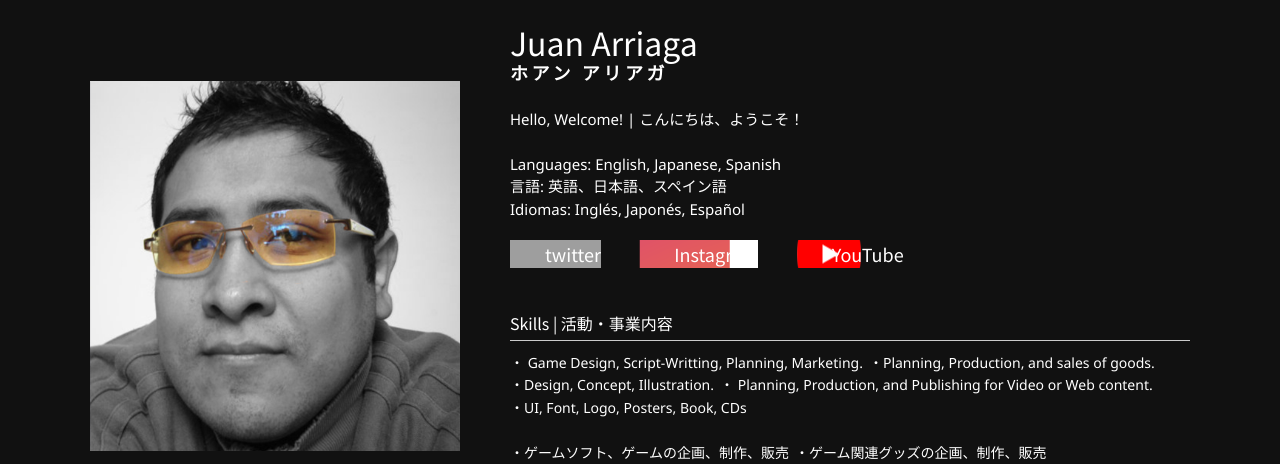
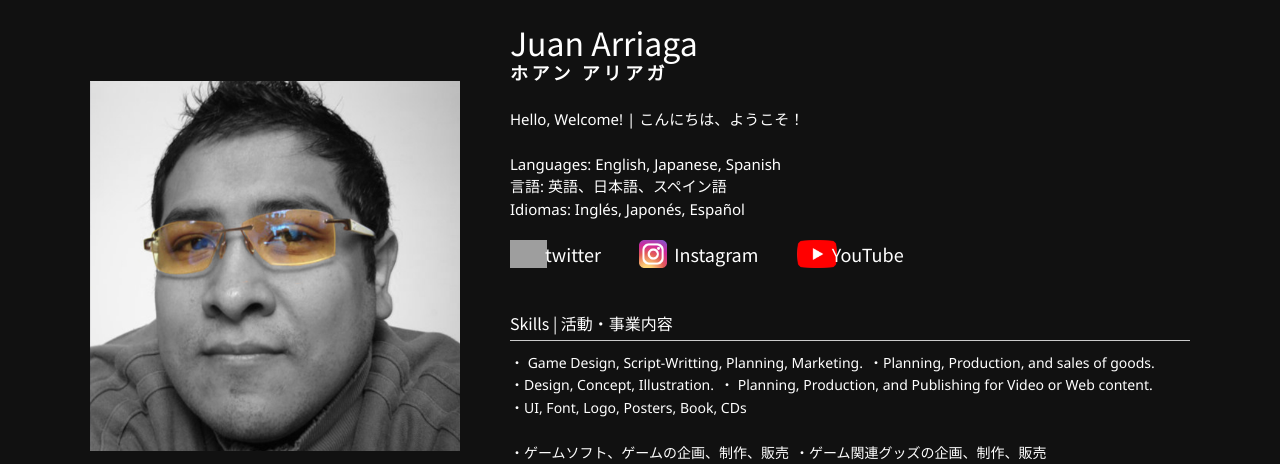
Before and after one commit to subgeta/subgeta.github.io, a PHP site: page /about.html in a window 1280 px wide. Shown: the part 230-694 px from the top of the page. Run offline with PHP 8.4, Linux system fonts and the light colour scheme; grey boxes are pictures that could not be loaded.

Commit message:
Update style.css

```diff
--- a/style.css
+++ b/style.css
@@ -1936,12 +1936,15 @@ p.profilecaption {
 }
 .about .sns li.icon__twitter {
   background: url(images/Twitter_Logo_Blue.png.png) left center no-repeat;
+    background-size: contain;
 }
 .about .sns li.icon__youtube {
   background: url(images/youtube.png) left center no-repeat;
+    background-size: contain;
 }
 .about .sns li.icon__instagram {
   background: url(images/insta.png) left center no-repeat;
+    background-size: contain;
 }
 .about .sns li.icon__instagram a,
 .about .sns li.icon__youtube a,
```
